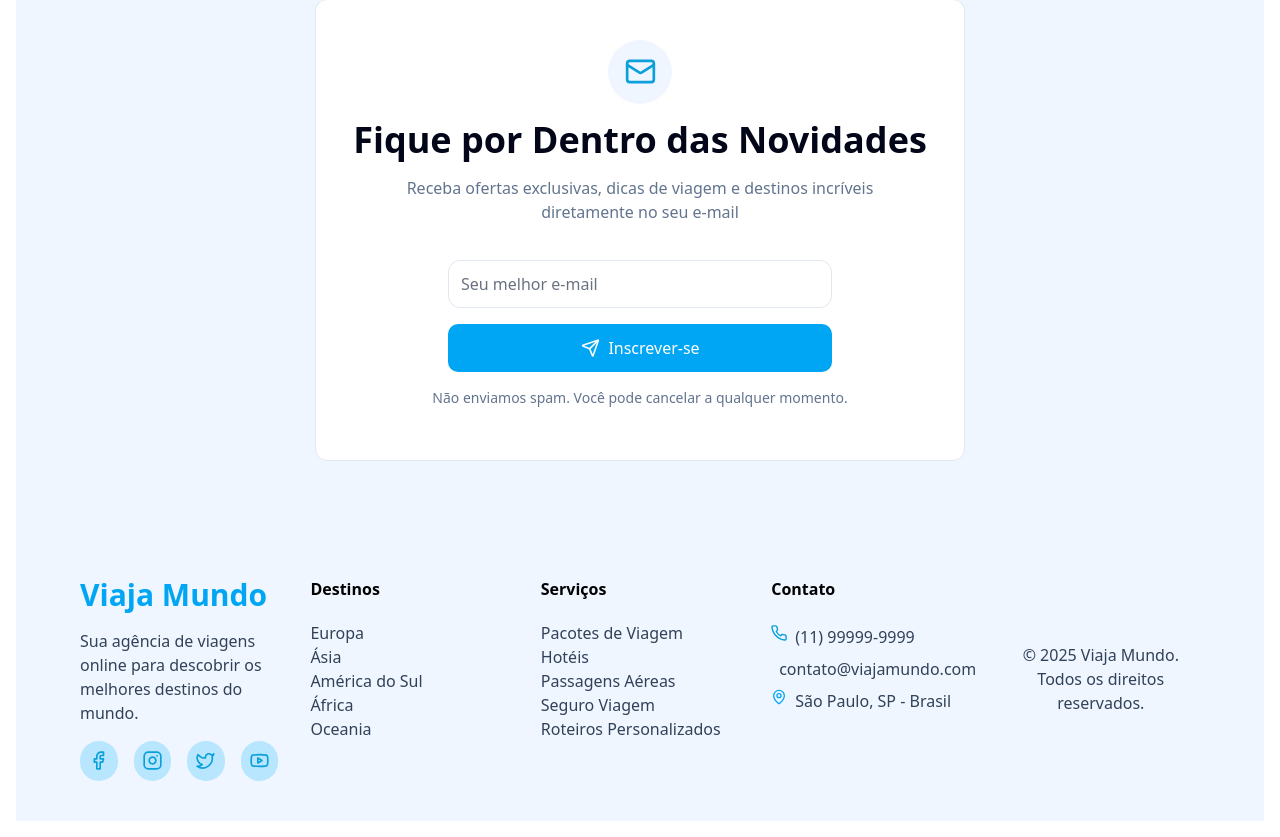
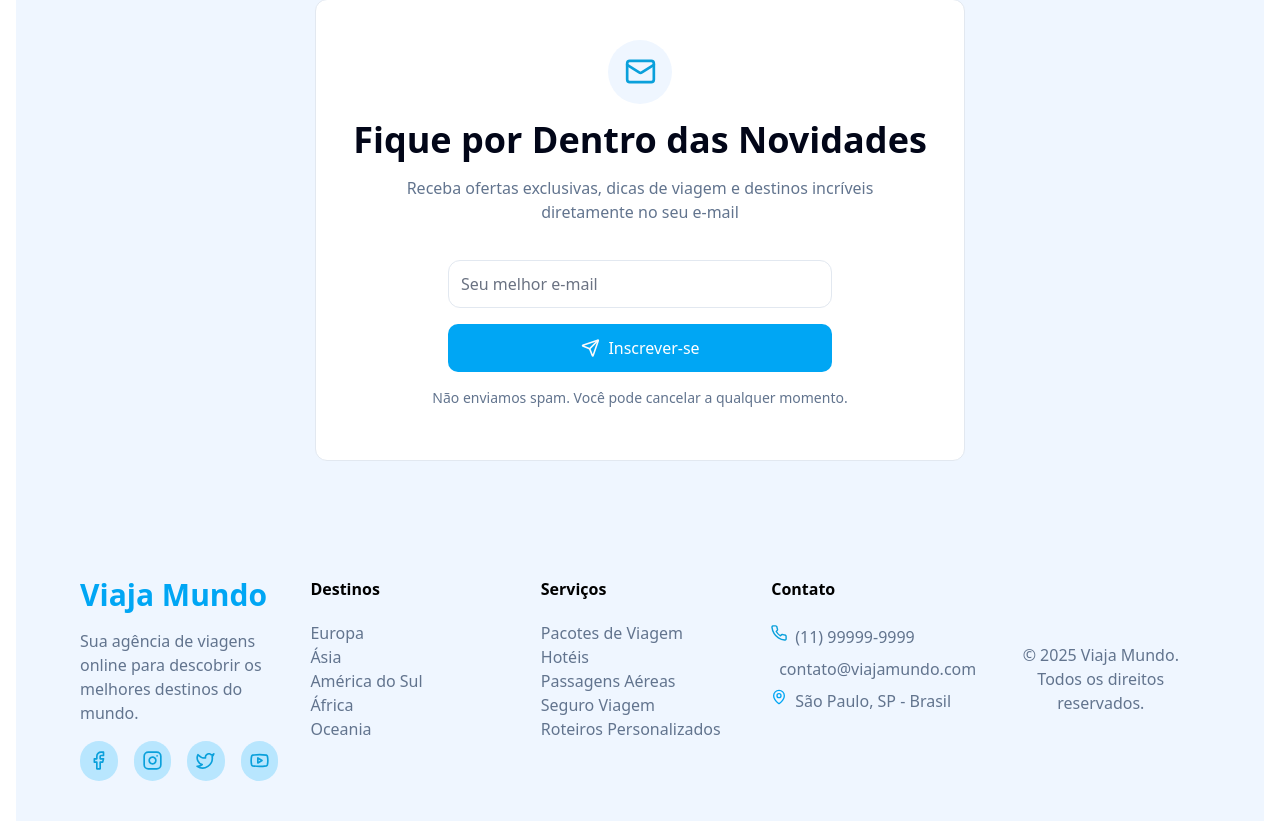
Before and after one commit to matheusmarqlima/Projeto-Viaja-Mundo, a React (Vite) app: page / in a window 1280 px wide. Shown: the part 5198-6035 px from the top of the page. Built offline with nearby package versions, Linux system fonts and the light colour scheme.

Commit message:
Style: Arrumado cor dos textos do footer

```diff
--- a/src/components/Footer.tsx
+++ b/src/components/Footer.tsx
@@ -15,7 +15,7 @@ const FooterText = ({ children }: PropsWithChildren) => {
 const Footer = () => {
   return (
     <footer className="bg-blue-50 m-4 mt-[-20px]">
-      <div className="max-w-6xl mx-auto py-10 px-4 grid grid-cols-1 sm:grid-cols-2 md:grid-cols-3 lg:grid-cols-5 gap-8 text-slate-700">
+      <div className="max-w-6xl mx-auto py-10 px-4 grid grid-cols-1 sm:grid-cols-2 md:grid-cols-3 lg:grid-cols-5 gap-8 text-slate-500">
         <div>
           <h2 className="text-sky-500 text-3xl font-bold mb-4 ">Viaja Mundo</h2>
           <FooterText>
@@ -53,7 +53,7 @@ const Footer = () => {
           <FooterText>Seguro Viagem</FooterText>
           <FooterText>Roteiros Personalizados</FooterText>
         </div>
-        <div className="sm:col-span-1 md:col-span-1 lg:col-span-1">
+        <div className="sm:col-span-1 md:col-span-1 lg:col-span-1 text-slate-500">
           <Subtitle className="font-semibold text-black mb-[24px] flex ">Contato</Subtitle>
           <div className="flex gap-2 mb-2">
             <PhoneIcon className="w-4 h-4 text-sky-500" />
@@ -68,7 +68,7 @@ const Footer = () => {
             <FooterText>São Paulo, SP - Brasil</FooterText>
           </div>
         </div>
-        <div className="flex flex-col justify-center text-center">
+        <div className="flex flex-col justify-center text-center text-slate-500 sm:col-span-2 md:col-span-1 lg:col-span-1">
           <FooterText >
             © 2025 Viaja Mundo. Todos os direitos reservados.
           </FooterText>
```
